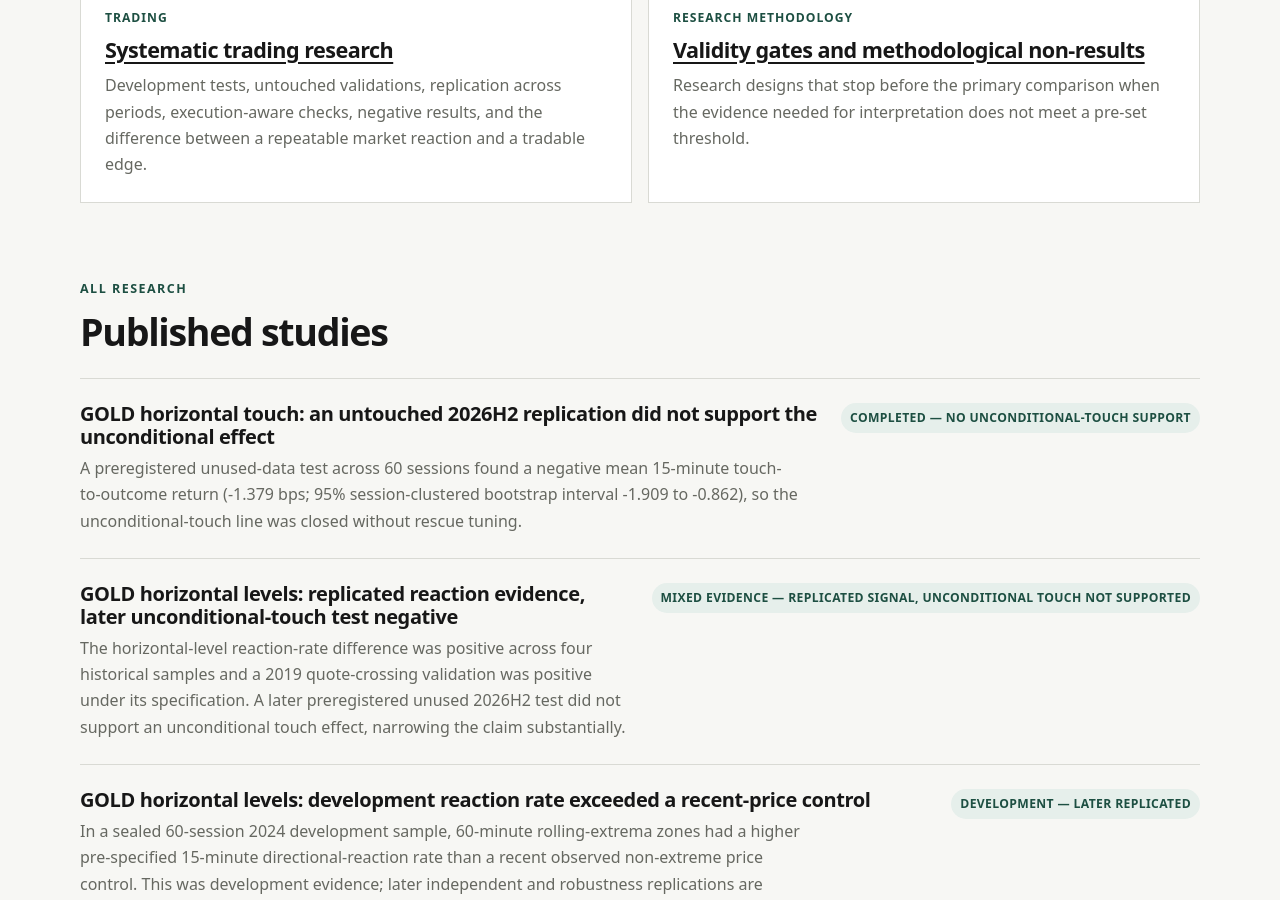
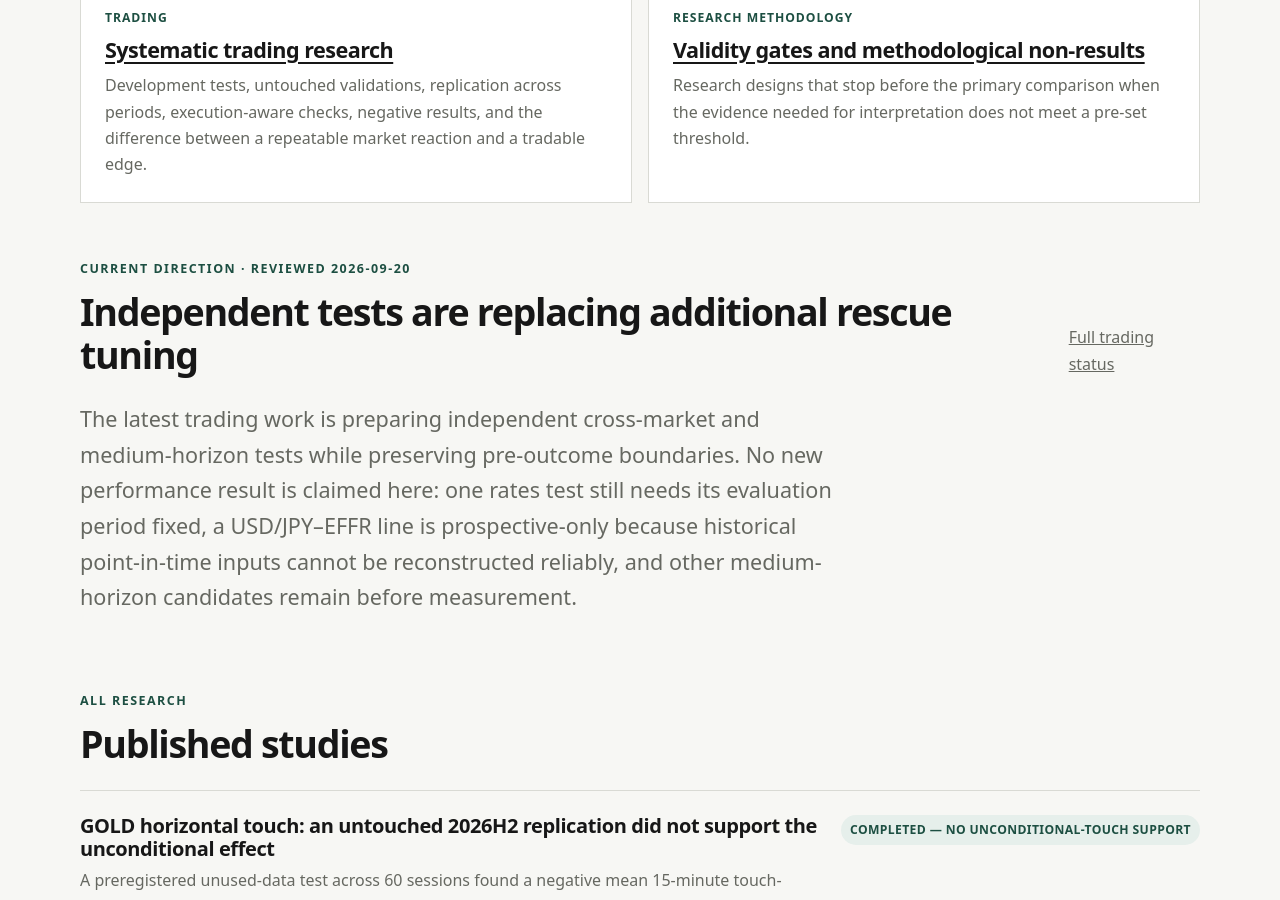
Before and after one commit to Josh-Temple/studio-lab-research, a Jekyll site: the page built from research/index.md, in a window 1280 px wide and 900 px high, scrolled down 702 px. Built offline with Jekyll 4.4.1, drawn with Linux system fonts in a browser that asks for light colours.

Commit message:
Add current research direction to index

```diff
--- a/research/index.md
+++ b/research/index.md
@@ -29,6 +29,14 @@ description: Public Studio Lab research, with methods, findings, limits, and evi
   </div>
 </section>
 
+<section class="section compact-section">
+  <div class="section-heading">
+    <div><p class="eyebrow">Current direction · reviewed 2026-09-20</p><h2>Independent tests are replacing additional rescue tuning</h2></div>
+    <a href="{{ '/trading/' | relative_url }}">Full trading status</a>
+  </div>
+  <p class="lede">The latest trading work is preparing independent cross-market and medium-horizon tests while preserving pre-outcome boundaries. No new performance result is claimed here: one rates test still needs its evaluation period fixed, a USD/JPY–EFFR line is prospective-only because historical point-in-time inputs cannot be reconstructed reliably, and other medium-horizon candidates remain before measurement.</p>
+</section>
+
 <section class="section">
   <div class="section-heading">
     <div>
```
